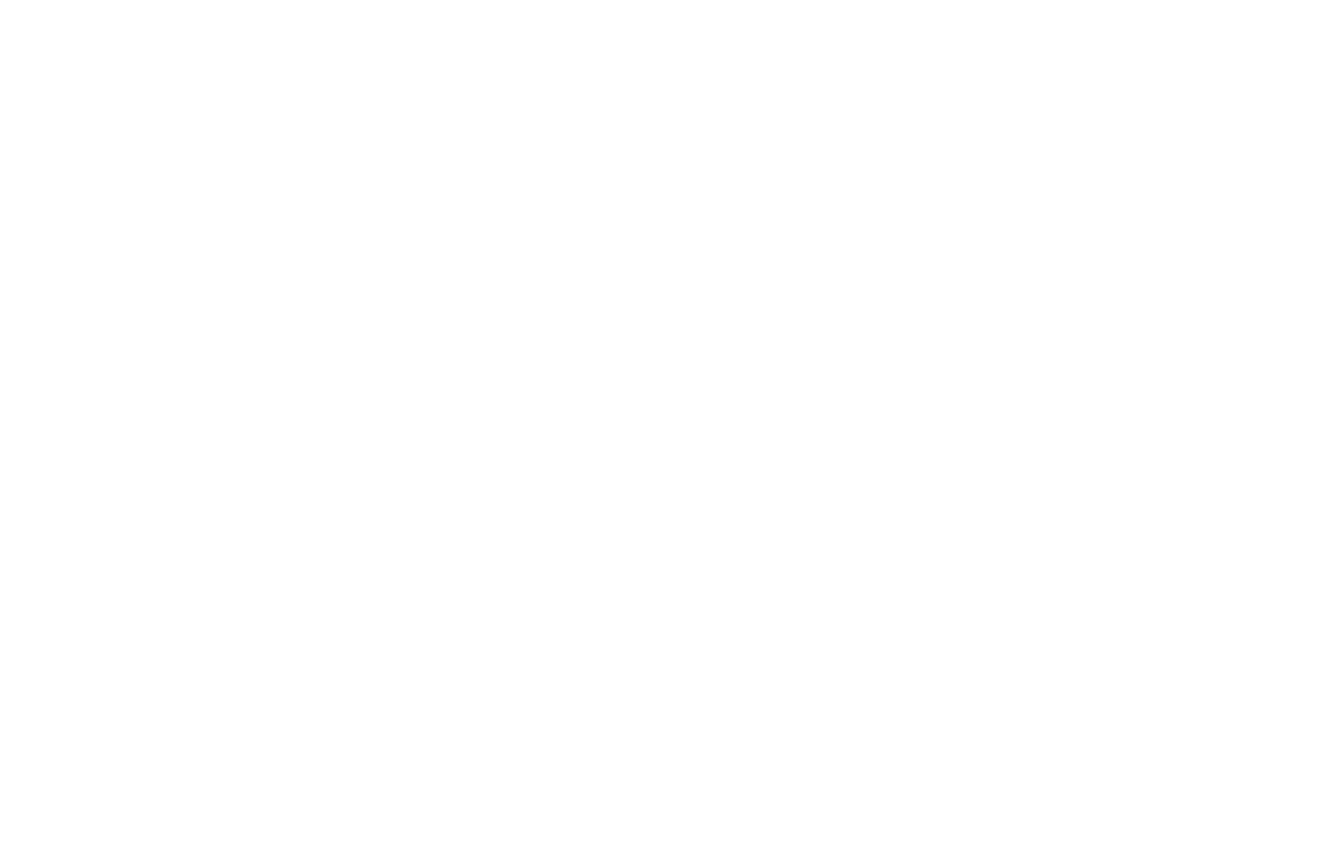
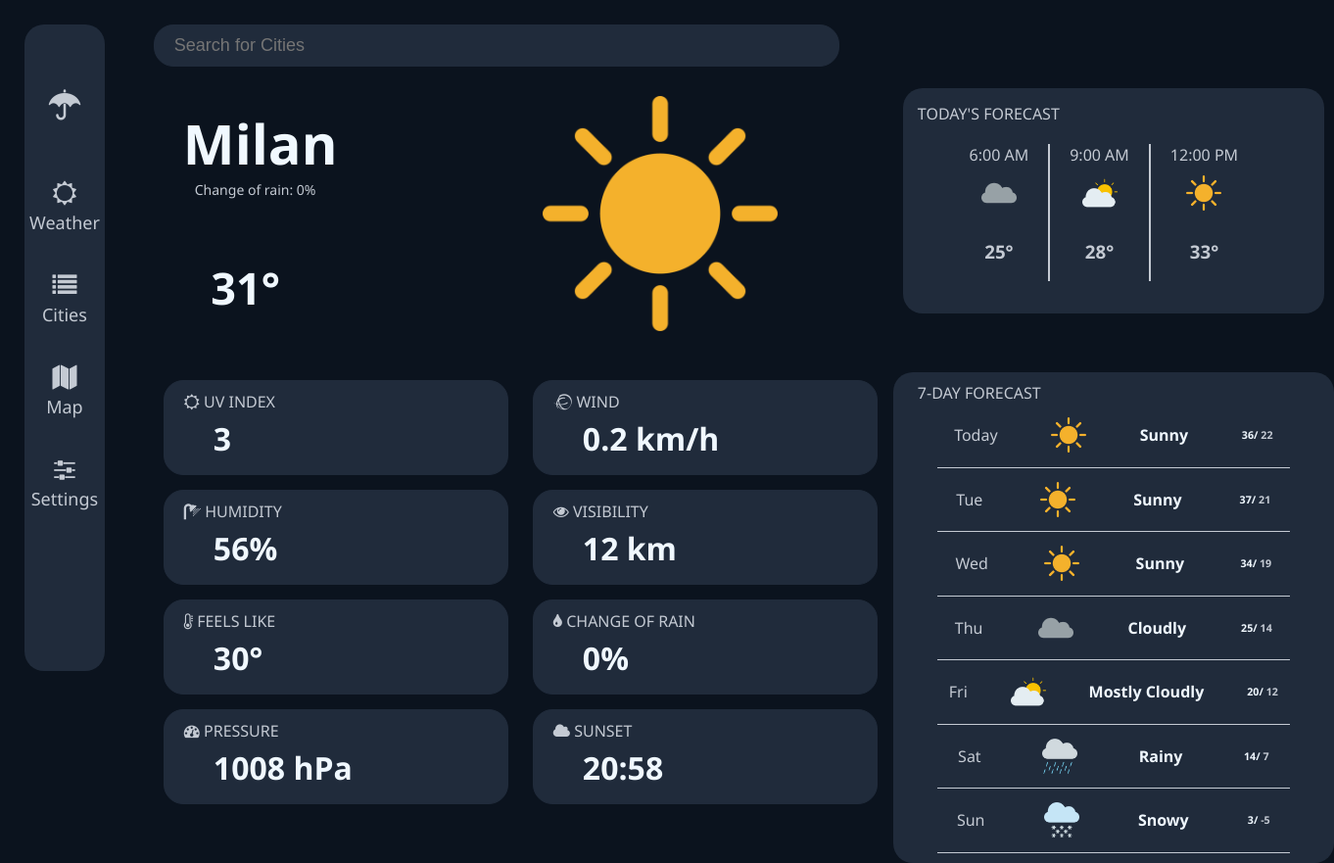
Before and after one commit to canseldev/weather, a plain HTML site: page index.html in a window 1280 px wide. Shown: the whole page at 98% size, 1362 px wide, since content can reach past the window. Before the commit the page ends 800 px from the top, so only its background shows below. Drawn offline with Linux system fonts and the light colour scheme.

Commit message:
Project Done !

```diff
--- a/index.html
+++ b/index.html
@@ -0,0 +1,192 @@
+<!DOCTYPE html>
+<html>
+    <head>
+        <meta charset="utf-8">
+        <title>Weather</title>
+        <link rel="stylesheet" href="style.css">
+        <link rel="stylesheet" href="https://cdnjs.cloudflare.com/ajax/libs/font-awesome/4.7.0/css/font-awesome.css" />
+    </head>
+    <body>
+        <div class="left">
+           <div class="up">
+            <i class="fa fa-umbrella" aria-hidden="true"></i>
+           </div>
+           <div class="down">
+            <ul>
+                <li>
+                    <a href="">
+                        <i class="fa fa-sun-o" aria-hidden="true"></i>
+                        Weather
+                    </a>
+                </li>
+                <li>
+                    <a href="">
+                        <i class="fa fa-list" aria-hidden="true"></i>
+                        Cities
+                    </a>
+                </li>
+                <li>
+                    <a href="">
+                        <i class="fa fa-map" aria-hidden="true"></i>
+                        Map
+                    </a>
+                </li>
+                <li>
+                    <a href="">
+                        <i class="fa fa-sliders" aria-hidden="true"></i>
+                        Settings
+                    </a>
+                </li>
+            </ul>
+           </div>
+        </div>
+        <div class="main">
+            <div class="head">
+                <input type="search" placeholder="Search for Cities">
+            </div>
+            <div class="scene">
+                <div class="left-photo">
+                    <h1>
+                        Milan
+                    </h1>
+                    <p>Change of rain: 0%</p>
+                    <h2>31°</h2>
+                </div>
+                <div class="right-photo">
+                    <img src="sunny.png" alt="">
+                </div>
+            </div>
+            <div class="container">
+                <div class="container-left">
+                    <div class="card uv">
+                       <span>
+                        <i class="fa fa-sun-o" aria-hidden="true"></i>
+                        UV INDEX
+                       </span>
+                       <h1>3</h1>
+                    </div>
+                    <div class="card humidity">
+                        <span>
+                            <i class="fa fa-shower" aria-hidden="true"></i>
+                            HUMIDITY
+                        </span>
+                        <h1>56%</h1>
+                    </div>
+                    <div class="card feel">
+                        <span>
+                            <i class="fa fa-thermometer-empty" aria-hidden="true"></i>
+                            FEELS LIKE
+                        </span>
+                        <h1>30°</h1>
+                    </div>
+                    <div class="card pressure">
+                        <span>
+                            <i class="fa fa-tachometer" aria-hidden="true"></i>
+                            PRESSURE
+                        </span>
+                        <h1>1008 hPa</h1>
+                    </div>
+                </div>
+                <div class="container-right">
+                    <div class="card wind">
+                        <span>
+                            <i class="fa fa-ravelry" aria-hidden="true"></i>
+                            WIND
+                        </span>
+                        <h1>0.2 km/h</h1>
+                    </div>
+                    <div class="card visibility">
+                        <span>
+                            <i class="fa fa-eye" aria-hidden="true"></i>
+                            VISIBILITY
+                        </span>
+                        <h1>12 km</h1>
+                    </div>
+                    <div class="card change">
+                        <span>
+                            <i class="fa fa-tint" aria-hidden="true"></i>
+                            CHANGE OF RAIN
+                        </span>
+                        <h1>0%</h1>
+                    </div>
+                    <div class="card sunset">
+                        <span>
+                            <i class="fa fa-cloud" aria-hidden="true"></i>
+                            SUNSET
+                        </span>
+                        <h1>20:58</h1>
+                    </div>
+                </div>
+            </div>
+        </div>
+        <div class="right">
+            <div class="top">
+                TODAY'S FORECAST
+                <div class="mother">
+                    <div class="one">
+                        <p>6:00 AM</p>
+                        <img src="cloudly.png" alt="">
+                        <h3>25°</h3>
+                    </div>
+                    <div class="two">
+                        <p>9:00 AM </p>
+                        <img src="mostly cloudly.png" alt="">
+                        <h3>28°</h3>
+                    </div>
+                    <div class="three">
+                        <p>12:00 PM</p>
+                        <img src="sunny.png" alt="">
+                        <h3>33°</h3>
+                    </div>
+                </div>
+            </div>
+            <div class="bottom">
+                7-DAY FORECAST
+                <div class="foot">
+                    <div class="first border">
+                        <p>Today</p>
+                        <img src="sunny.png" alt="">
+                        <h4>Sunny</h4>
+                        <h6>36/ <span>22</span></h6>
+                    </div>
+                    <div class="second border">
+                        <p>Tue</p>
+                        <img src="sunny.png" alt="">
+                        <h4>Sunny</h4>
+                        <h6>37/ <span>21</span></h6>
+                    </div>
+                    <div class="third border">
+                        <p>Wed</p>
+                        <img src="sunny.png" alt="">
+                        <h4>Sunny</h4>
+                        <h6>34/ <span>19</span></h6>
+                    </div>
+                    <div class="fourth border">
+                        <p>Thu</p>
+                        <img src="cloudly.png" alt="">
+                        <h4>Cloudly</h4>
+                        <h6>25/ <span>14</span></h6>
+                    </div>
+                    <div class="fifth border">
+                        <p>Fri</p>
+                        <img src="mostly cloudly.png" alt="">
+                        <h4>Mostly Cloudly</h4>
+                        <h6>20/ <span>12</span></h6>
+                    </div>
+                    <div class="sixt border">
+                        <p>Sat</p>
+                        <img src="rainy.png" alt="">
+                        <h4>Rainy</h4>
+                        <h6>14/ <span>7</span></h6>
+                    </div>
+                    <div class="seventh border">
+                        <p>Sun</p>
+                        <img src="snowy.png" alt="">
+                        <h4>Snowy</h4>
+                        <h6>3/ <span>-5</span></h6>
+                    </div>
+                </div>
+            </div>
+        </div>
+    </body>
+</html
--- a/style.css
+++ b/style.css
@@ -1,4 +1,211 @@
+html, body, h1, p {
+    margin:0;
+    padding: 0;
+}
+body {
+    font-family: 'Segoe UI', Tahoma, Geneva, Verdana, sans-serif;
+    background-color:rgb(11 19 30) ;
+    display: flex;
+}
+.left {
+    width: 80px;
+    height: 650px;
+    background-color:rgb(32 43 59) ;
+    color: rgb(196 202 211);
+    margin: 25px;
+    padding: 5px;
+    display: flex;
+    flex-direction: column;
+    align-items: center;
+    border-radius: 20px;
+}
+.left .up i {
+    font-size: 35px;
+    color: rgb(196 202 211);
+    padding: 60px 10px;
+}
+.left .down ul {
+    display: flex;
+    flex-direction: column;
+    list-style: none;
+    margin: 0;
+    padding: 0;
+    gap: 40px;
+}
+.left .down ul li a {
+    text-decoration: none;
+    color: rgb(196 202 211);
+    font-size: 18px;
+    display: flex;
+    flex-direction: column;
+    align-items: center;
+    gap: 5px;
+}
+.left .down ul li a i {
+    font-size: 25px;
+}
+.main {
+    display: flex;
+    flex-direction: column;
+    width: 700px;
+    margin:25px ;
+    color: rgb(196 202 211);
+
+}
+.main .head input {
+    background-color:rgb(32 43 59);
+    color:rgb(196 202 211) ;
+    padding: 10px 20px;
+    border-radius: 20px;
+    width: 100%;
+    border: 1px solid rgb(32 43 59);
+    font-size: 18px;
+}
+.main .head input:focus {
+    outline: none;
+    color: rgb(196 202 211);
+}
+.main .scene {
+    display: flex;
+    gap: 200px;
+}
+.main .scene .left-photo {
+    display: flex;
+    flex-direction: column;
+    align-items: center;
+
+
+}
+.main .scene .left-photo h1 {
+    font-size: 56px;
+    color: aliceblue;
+    margin-top: 40px;
+    margin-left: 30px;
+
+}
+.main .scene .left-photo p {
+    font-size: 14px;
+    margin-left: 20px;
+}
+.main .scene .left-photo h2 {
+    font-size: 45px;
+    color: aliceblue;
+    margin-top: 60px;
+}
+.main .scene .right-photo img {
+    width: 240px;
+    height: 240px;
+    margin: 30px 10px;
+}
+.main .container {
+    display: flex;
+}
+.main .container .card {
+    border: 1px solid rgb(32 43 59);
+    background-color: rgb(32 43 59);
+    margin: 15px 15px 0 10px;
+    padding: 10px 20px;
+    width: 310px;
+    border-radius: 20px;
+}
+.main .container .card h1 {
+    color: aliceblue;
+    padding: 5px 30px;
+}
+.right .top {
+    color: rgb(196 202 211);
+    width:400px;
+    height: 200px;
+    background-color: rgb(32 43 59);
+    margin-top: 90px;
+    margin-left: 40px;
+    padding: 15px;
+    border-radius: 20px;
+}
+.right .top .mother{
+    display: flex;
+    color: rgb(196 202 211);
+    align-items: center;
+    justify-content: center ;
+
+}
+.right .top .one {
+    display: flex;
+    flex-direction: column;
+    align-items: center;
+    padding-right: 20px;
+    border-right: 2px solid rgb(196 202 211);
+    gap: 10px;
+    margin-top: 20px;
+}
+.right .top .one img {
+    width: 36px;
+    height: 36px;
+}
+.right .top .two {
+    display: flex;
+    flex-direction: column;
+    align-items: center;
+    padding-right: 20px;
+    border-right: 2px solid rgb(196 202 211);
+    gap: 10px;
+    margin-top: 20px;
+    padding-left: 20px;
+}
+.right .top .two img {
+    width: 36px;
+    height: 36px;
+}
+.right .top .three {
+    display: flex;
+    flex-direction: column;
+    align-items: center;
+    padding-right: 20px;
+    padding-left: 20px;
+    gap: 10px;
+    margin-top: 20px;
+}
+.right .top .three img {
+    width: 36px;
+    height: 36px;
+}
+.right .bottom  {
+    color: rgb(196 202 211);
+    width:400px;
+    background-color: rgb(32 43 59);
+    margin-top: 60px;
+    margin-left: 30px;
+    padding: 10px 25px;
+    border-radius: 20px;
+}
+.right .bottom .foot {
+    display: flex;
+    flex-direction: column;
+}
+.right .bottom .foot img {
+    width: 36px;
+    height: 36px;
+}
+.right .bottom .foot .border {
+    display: flex;
+    align-items: center;
+    justify-content: space-around;
+    gap: 20px;
+    border-bottom: 1px solid rgb(196 202 211);
+    margin: 0 20px;
+    color: aliceblue;
+}
+.right .bottom .foot .border p {
+    color: rgb(196 202 211);
+}
+.right .bottom .foot .border span {
+    color: rgb(196 202 211);
+}
 
 
 /* rgb(11 19 30)
-rgb(32 43 59)*/
+rgb(32 43 59)
+img {
+  -webkit-filter: drop-shadow(5px 5px 5px #222 );
+  filter: drop-shadow(5px 5px 5px #222);
+}*/
--- /dev/null
+++ b/style2.css
@@ -0,0 +1,106 @@
+html, body, h1, h2, h3, p {
+    margin: 0;
+    padding: 0;
+}
+body {
+    background: url(amazing-beautiful-sky-with-clouds.jpg) no-repeat center center fixed;
+    -webkit-background-size: cover;
+    -moz-background-size: cover;
+    -o-background-size: cover;
+    background-size: cover;
+    color: white;
+    display: flex;
+    font-family: 'Segoe UI', Tahoma, Geneva, Verdana, sans-serif;
+}
+.left {
+    width: 700px;
+    display: flex;
+    flex-direction: column;
+    align-items: center;
+    margin-top:450px;
+}
+.left h1 {
+    font-size: 90px;
+    padding-right: 120px;
+
+
+}
+.left h1 span i {
+    font-size: 45px;
+}
+.left h3 {
+    font-size: 46px;
+    font-weight: normal;
+    padding-bottom: 10px;
+}
+.left .p {
+    display: flex;
+    gap: 10px;
+    padding-right: 160px;
+}
+.left .p .one {
+    border-right: 1px solid white;
+    padding-right: 10px;
+}
+.right .top {
+    background-color:#416b934a;
+    backdrop-filter: blur(5px);
+    padding: 10px;
+    width: 500px;
+    height: 200px;
+    margin-top: 100px;
+    border-radius:20px ;
+}
+.right .top .header {
+    border-bottom: 1px solid white;
+    padding-bottom: 5px;
+    padding-left: 10px;
+    color:whitesmoke;
+}
+.right .top .container {
+    display: flex;
+}
+.right .top .container .cards {
+    display: flex;
+    flex-direction: column;
+    gap: 10px;
+    align-items: center;
+    margin: 20px ;
+}
+.right .top .container .cards img {
+    width: 36px;
+    height: 36px;
+}
+.right .down .top-down {
+    border-bottom: 1px solid white;
+    padding-bottom: 5px;
+}
+.right .down {
+    width: 500px;
+    color: white;
+    background-color:#416b934a;
+    backdrop-filter: blur(5px);
+    height: 300px;
+    border-radius: 20px;
+    margin-top: 20px;
+    padding: 10px;
+}
+.right .down .main-down {
+    display: flex;
+    flex-direction: column;
+    gap: 20px;
+}
+.right .down .main-down .post {
+    display: flex;
+    align-items: center;
+    justify-content: space-evenly;
+    gap: 25px;
+
+}
+.right .down .main-down .post img {
+    width: 36px;
+    height: 36px;
+}
+.right .down .main-down .post span {
+    width: 90px;
+}
```
Also changed, not shown: index2.html (added, +103 -0 lines), background.jpeg (added), clear sky.png (added), cloudly.png (added), mostly cloudly.png (added), rainy.png (added), snowy.png (added), sunny.png (added), thunderstorm.png (added), windy.png (added), 1 other file.
